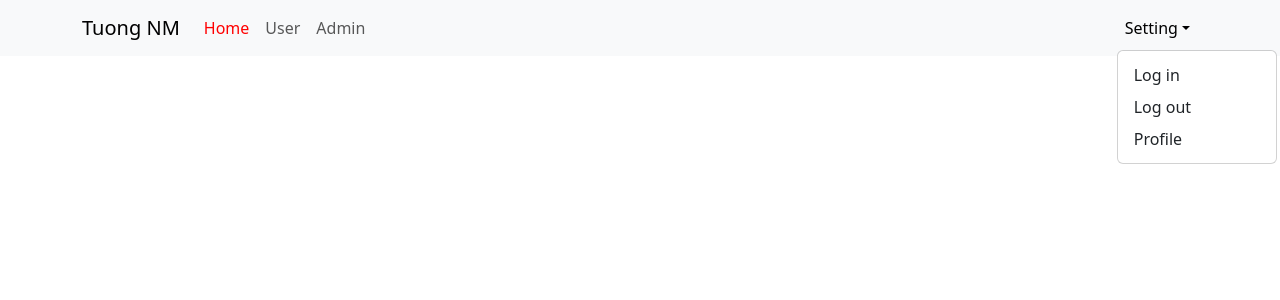
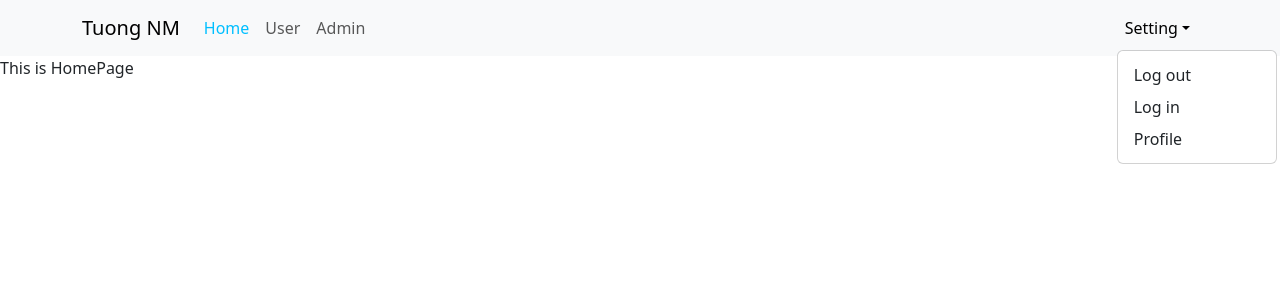
Before and after one commit to tuongnm2001/React_Ultimate, a React (Create React App) app: page / in a window 1280 px wide. Both pictures are taken after a click on the button "Setting". Shown: the top 300 px of the page. Built offline with nearby package versions, Linux system fonts and the light colour scheme.

Commit message:
index Routes

```diff
--- a/src/App.scss
+++ b/src/App.scss
@@ -13,7 +13,7 @@
     .navbar-nav {
       .nav-link {
         &.active {
-          color  : red;
+          color  : #00bfff;
         }
       }
     }
--- a/src/components/Header/Header.js
+++ b/src/components/Header/Header.js
@@ -8,7 +8,8 @@
     return (
         <Navbar bg="light" expand="lg">
             <Container>
-                <Navbar.Brand href="#home">Tuong NM</Navbar.Brand>
+                <NavLink to="/" className='navbar-brand'>Tuong NM</NavLink>
+
                 <Navbar.Toggle aria-controls="basic-navbar-nav" />
                 <Navbar.Collapse id="basic-navbar-nav">
                     <Nav className="me-auto">
@@ -19,11 +20,9 @@
 
                     <Nav>
                         <NavDropdown title="Setting" id="basic-nav-dropdown">
-                            <NavDropdown.Item href="#action/3.1">Log in</NavDropdown.Item>
-                            <NavDropdown.Item href="#action/3.2">
-                                Log out
-                            </NavDropdown.Item>
-                            <NavDropdown.Item href="#action/3.1">Profile</NavDropdown.Item>
+                            <NavDropdown.Item>Log out</NavDropdown.Item>
+                            <NavDropdown.Item>Log in</NavDropdown.Item>
+                            <NavDropdown.Item>Profile</NavDropdown.Item>
                         </NavDropdown>
                     </Nav>
                 </Navbar.Collapse>
--- /dev/null
+++ b/src/components/HomePage/HomePage.js
@@ -0,0 +1,10 @@
+
+const HomePage = (props) => {
+    return (
+        <div className="homepage-container">
+            This is HomePage
+        </div>
+    )
+}
+
+export default HomePage;
--- a/src/index.js
+++ b/src/index.js
@@ -8,6 +8,7 @@
 import { BrowserRouter, Routes, Route } from "react-router-dom";
 import Admin from './components/Admin/Admin';
 import User from './components/User/User';
+import HomePage from './components/HomePage/HomePage';
 
 const root = ReactDOM.createRoot(document.getElementById('root'));
 root.render(
@@ -16,6 +17,7 @@
     <BrowserRouter>
       <Routes>
         <Route path='/' element={<App />}>
+          <Route index element={<HomePage />} />
           <Route path='/admins' element={<Admin />} />
           <Route path='/users' element={<User />} />
         </Route>
```
